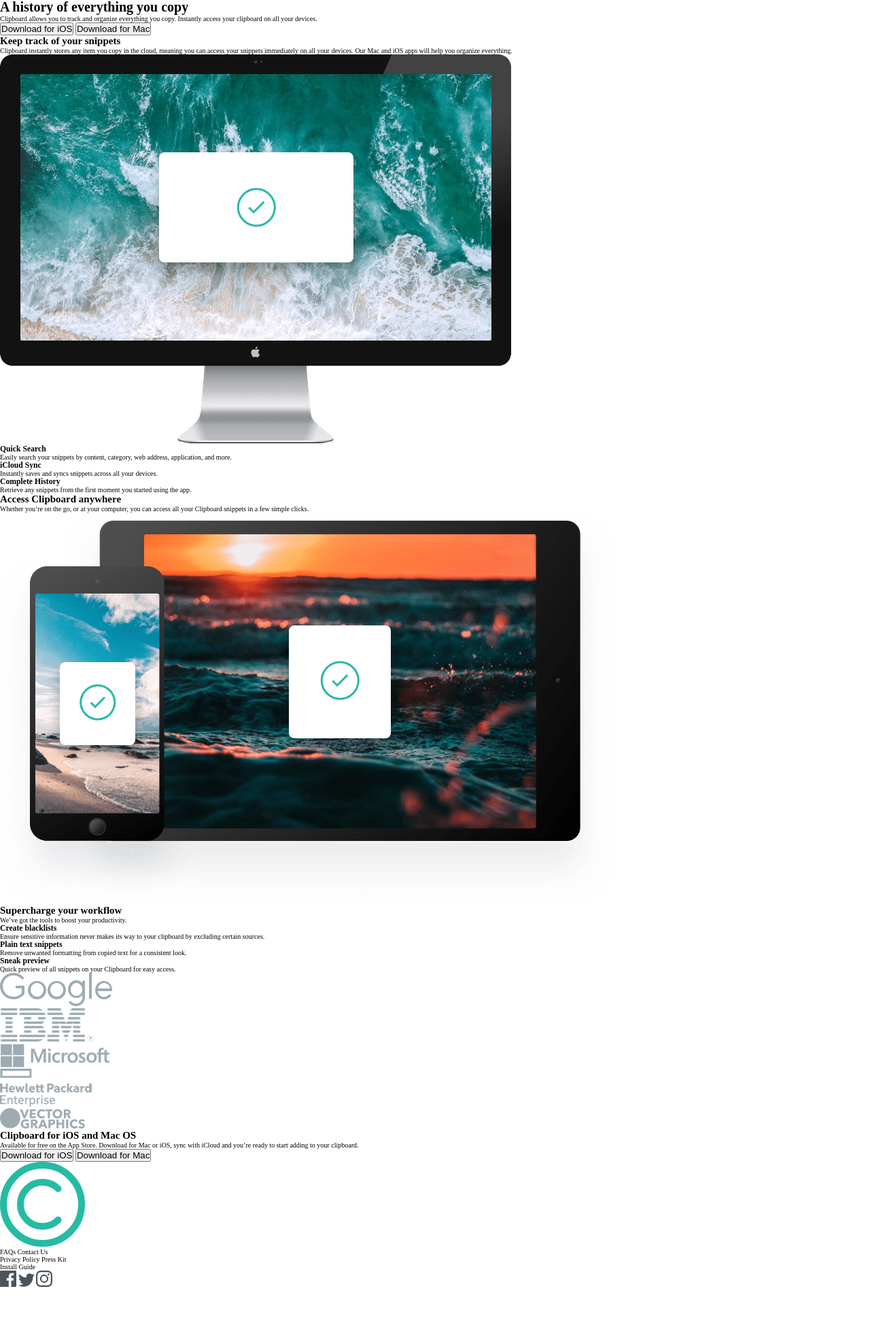
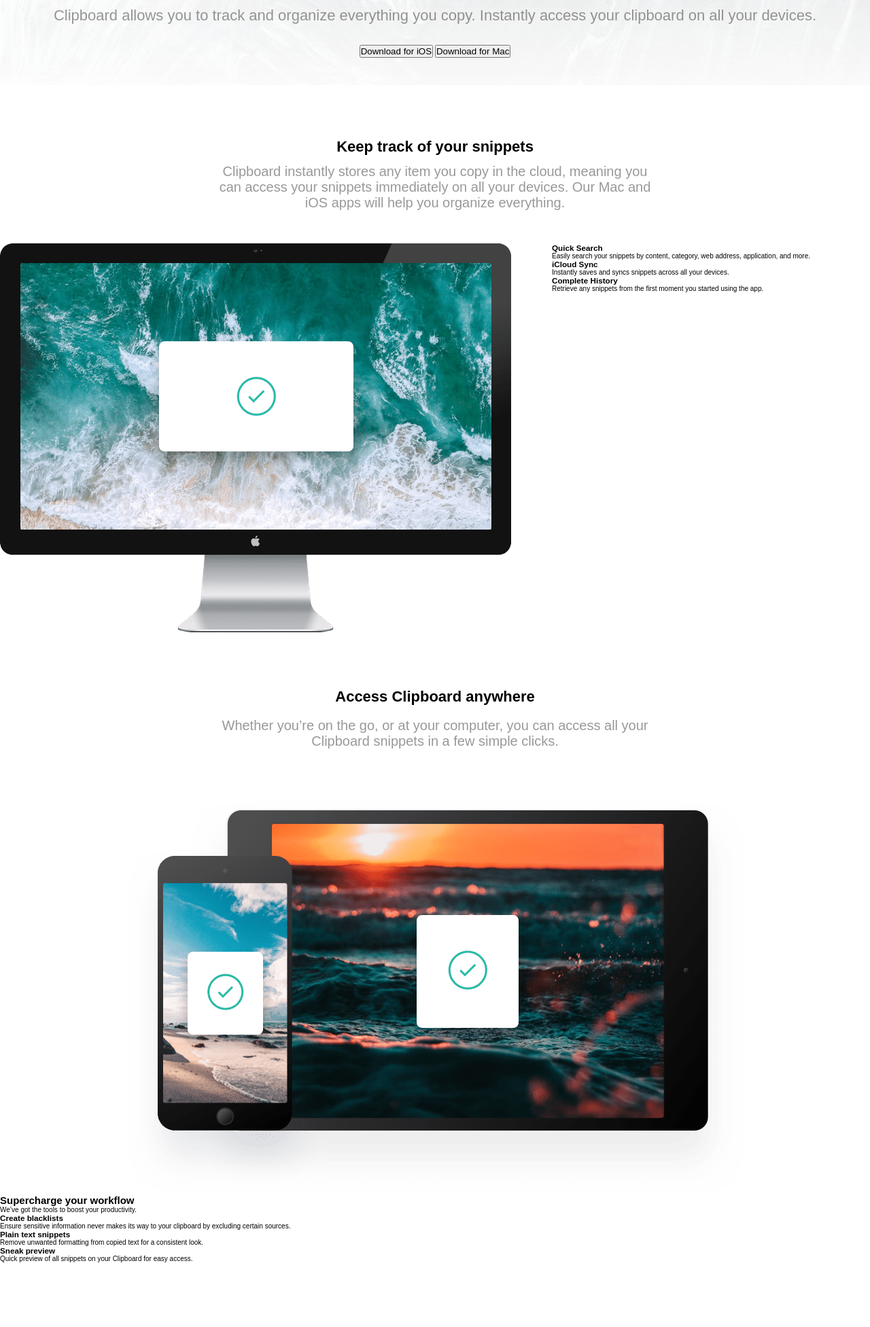
Before and after one commit to Moise10/clipboard-landing-page-master, a plain HTML site: page index.html in a window 1280 px wide. Shown: the part 128-2080 px from the top of the page at 68% size. Before the commit the page ends 2023 px from the top, so only its background shows below. Drawn offline with Linux system fonts and the light colour scheme.

Commit message:
almost finish css

```diff
--- /dev/null
+++ b/styles/_clipboard.scss
@@ -0,0 +1,32 @@
+
+.clipboard {
+  text-align: center;
+  padding-bottom: 14rem;
+  &__heading-primary {
+    font-size: 2.2rem;
+  }
+
+  &__text {
+    font-size: 2.2rem;
+    opacity: 0.4;
+    padding: 1.8rem 32rem;
+  }
+  &__buttons-container{
+    margin-top: 2rem;
+  }
+  &__btn{
+    padding: 2rem 6rem;
+    border-radius: 3rem;
+    border: none;
+    color: white;
+  }
+  &__btn-green{
+    background-color: $strong-cyan;
+    margin-right: 0.5rem;
+  }
+  &__btn-blue {
+    background-color: $light-blue;
+    margin-left: 0.5rem;
+
+  }
+}
--- /dev/null
+++ b/styles/_devices.scss
@@ -0,0 +1,15 @@
+
+.devices {
+  text-align: center;
+
+  &__heading-secondary {
+    font-size: 2.2rem;
+  }
+
+  &__heading-text{
+    font-size: 2rem;
+    opacity: 0.4;
+    padding: 1.8rem 32rem;
+    margin-bottom: 6rem;
+  }
+}
--- /dev/null
+++ b/styles/_footer.scss
@@ -0,0 +1,39 @@
+
+.footer {
+  background-color: $grayish-blue;
+  padding: 4rem 8rem;
+  .logo-img {
+    height: 4rem;
+    width: 4rem;
+  }
+
+  .contact-us {
+    display: flex;
+    flex-direction: column;
+    gap: 1.8rem;
+  }
+
+  .policy{
+    display: flex;
+    flex-direction: column;
+    gap: 1.8rem;
+  }
+
+  .guide {
+  }
+
+  .company-logos{
+    display: flex;
+    gap: 2rem;
+    justify-content: flex-end;
+
+    .logo-icon {
+      height: 2rem;
+    }
+  }
+
+  .text{
+    font-size: 1.2rem;
+    opacity: 0.4;
+  }
+}
--- /dev/null
+++ b/styles/_header.scss
@@ -0,0 +1,42 @@
+.header {
+  text-align: center;
+  padding: 4rem;
+  background-image: url('../images/bg-header-desktop.png');
+  background-size: cover;
+  margin-bottom: 6rem;
+  &__logo-container{
+
+  }
+  &__logo {
+    height: 4rem;
+  }
+
+  &__title {
+    padding: 1.8rem 28rem;
+  }
+  &__heading-primary {
+    font-size: 3.6rem;
+    padding-bottom: 1.4rem;
+  }
+  &__text {
+    font-size: 2.2rem;
+    opacity: 0.4;
+    padding-bottom: 3rem;
+  }
+  &__btn{
+    padding: 2rem 6rem;
+    border-radius: 3rem;
+    border: none;
+    color: white;
+  }
+  &__btn-green{
+    background-color: $strong-cyan;
+    margin-right: 0.5rem;
+  }
+  &__btn-blue {
+    background-color: $light-blue;
+    margin-left: 0.5rem;
+
+  }
+
+}
--- /dev/null
+++ b/styles/_hero.scss
@@ -0,0 +1,39 @@
+
+.hero {
+  margin-bottom: 8rem;
+  &__heading{
+  text-align: center;
+  padding: 1.8rem 32rem;
+  margin-bottom: 3rem;
+
+  }
+  &__heading-secondary{
+    font-size: 2.2rem;
+    margin-bottom: 1.2rem;
+  }
+  &__heading-text{
+    font-size: 2rem;
+    opacity: 0.4;
+  }
+  &__description {
+    display: flex;
+    gap: 6rem;
+    &_tags{
+      padding-top: 4rem;
+
+      .heading-tertiary {
+        font-size: 1.6rem;
+        margin-bottom: 1rem;
+      }
+
+      .text {
+        font-size: 1.2rem;
+        padding-right: 36rem;
+        line-height: 2.4rem;
+        opacity: 0.4;
+        margin-bottom: 4rem;
+      }
+    }
+  }
+
+}
--- /dev/null
+++ b/styles/_main.scss
@@ -0,0 +1,23 @@
+* {
+      margin: 0;
+      padding: 0;
+      box-sizing: border-box;
+    }
+
+html {
+      font-size: 62.5%;
+    }
+
+body {
+  font-family: $body-font;
+    }
+
+.container{
+  max-width: 144rem;
+  margin: 0 auto;
+}
+
+.grid--5-cols {
+  display: grid;
+  grid-template-columns: repeat(5, 1fr);
+}
--- /dev/null
+++ b/styles/_tech-logos.scss
@@ -0,0 +1,11 @@
+
+.tech-logos {
+  padding: 14rem 0;
+  .logos{
+    display: flex;
+    list-style: none;
+    align-items: center;
+    justify-content: center;
+    gap: 6rem;
+  }
+}
--- /dev/null
+++ b/styles/_variables.scss
@@ -0,0 +1,19 @@
+
+//Layout
+$desktop-width: 144rem;
+$mobile-width: 37.5rem;
+
+//Primary Colors
+$strong-cyan: hsl(171, 66%, 44%);
+$light-blue: hsl(233, 100%, 69%);
+
+//Neutral Colors
+
+$dark-grayish-blue: hsl(210, 10%, 33%);
+$grayish-blue: hsl(198, 25%, 90%);
+
+//Font Family
+$body-font: 'Bai Jamjuree', sans-serif;
+
+
+$font-size: 1.8rem;
--- a/styles/style.scss
+++ b/styles/style.scss
@@ -1,9 +1,10 @@
-* {
-      margin: 0;
-      padding: 0;
-      box-sizing: border-box;
-    }
-
-    html {
-      font-size: 62.5%;
-    }
+@import './variables';
+@import './main';
+@import './mixins';
+@import './header';
+@import './hero';
+@import './devices';
+@import './workflow';
+@import './tech-logos';
+@import './clipboard';
+@import './footer';
```
Also changed, not shown: styles/_mixins.scss (added), styles/_workflow.scss (added), styles/style.css, 1 other file.
